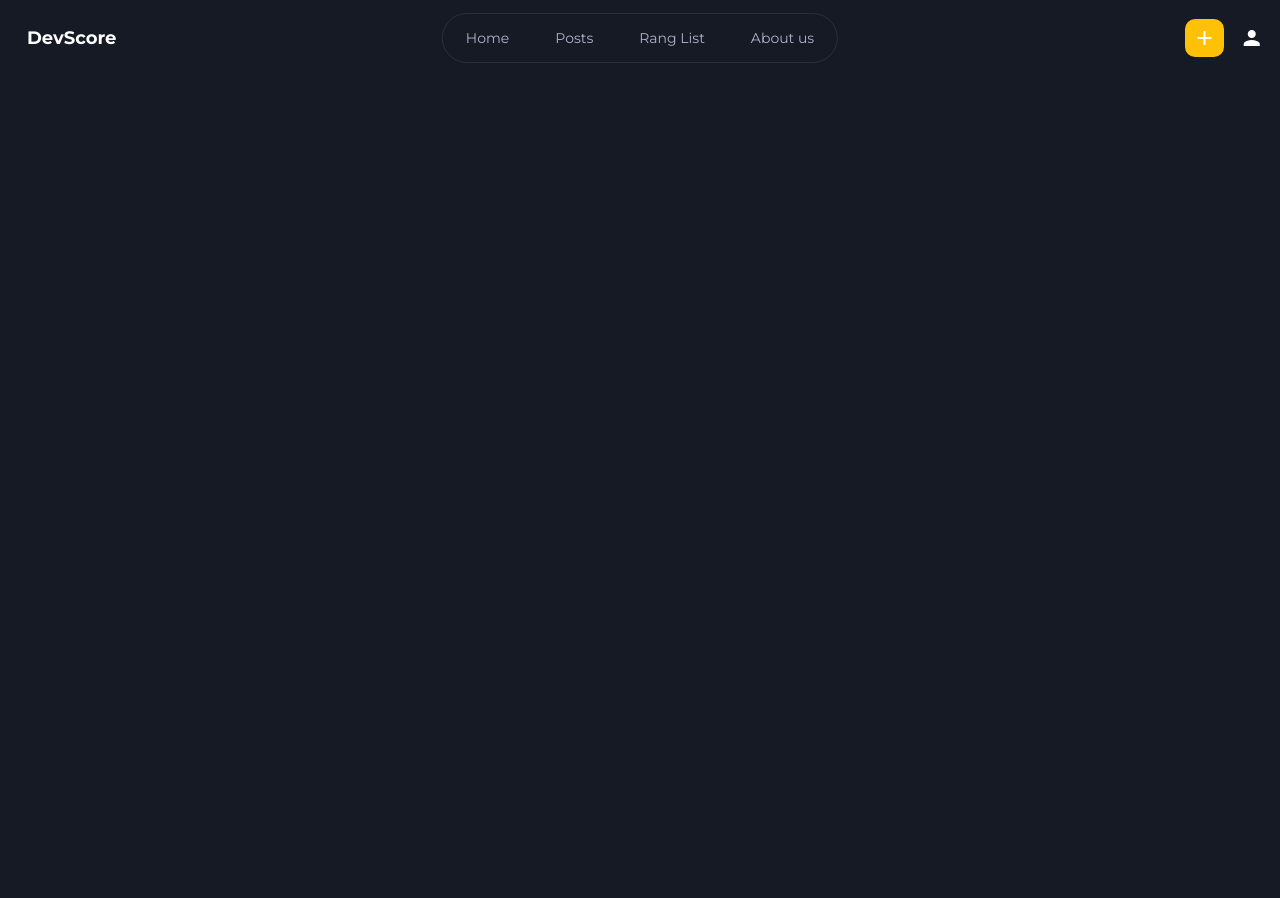
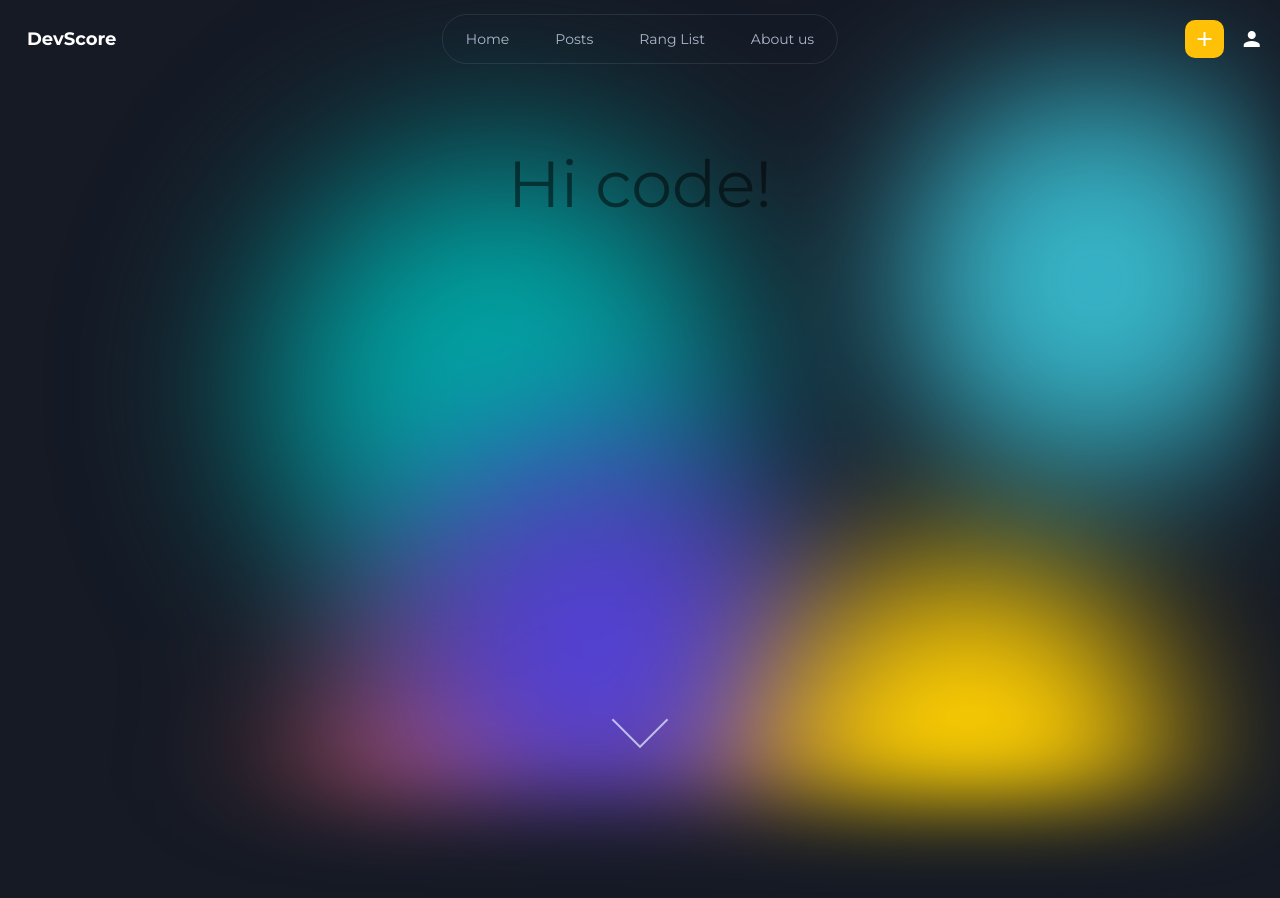
Before and after one commit to lekeee/dev-score, an Angular app: page / in a window 1280 px wide. Shown: the top 898 px of the page. Before the commit the page ends 800 px from the top, so only its background shows below. Built offline with nearby package versions, Linux system fonts and the light colour scheme.

Commit message:
home design started

```diff
--- a/src/app/app-routing.module.ts
+++ b/src/app/app-routing.module.ts
@@ -1,7 +1,10 @@
 import { NgModule } from '@angular/core';
 import { RouterModule, Routes } from '@angular/router';
+import { HomeComponent } from './components/home/home.component';
 
-const routes: Routes = [];
+const routes: Routes = [
+  { path:'', component:HomeComponent }
+];
 
 @NgModule({
   imports: [RouterModule.forRoot(routes)],
--- a/src/app/app.component.html
+++ b/src/app/app.component.html
@@ -1 +1,2 @@
 <app-header></app-header>
+<router-outlet></router-outlet>
--- a/src/app/app.module.ts
+++ b/src/app/app.module.ts
@@ -6,11 +6,13 @@ import { AppComponent } from './app.component';
 import { HeaderComponent } from './components/header/header.component';
 
 import { MatIconModule } from '@angular/material/icon';
+import { HomeComponent } from './components/home/home.component';
 
 @NgModule({
   declarations: [
     AppComponent,
-    HeaderComponent
+    HeaderComponent,
+    HomeComponent
   ],
   imports: [
     BrowserModule,
--- a/src/app/components/header/header.component.html
+++ b/src/app/components/header/header.component.html
@@ -1,6 +1,6 @@
 <header>
-    <div class="container" [ngClass]="{'scrolled': isScrolled}">
-        <a href="#" routerLink="/" class="logo" *ngIf="!isScrolled">DevScore</a>
+    <div class="container">
+        <a href="#" routerLink="/" class="logo" [ngClass]="{'slide-left': isScrolled}">DevScore</a>
         <nav>
             <ul>
                 <li>
@@ -15,9 +15,15 @@
                 <li>
                     <a href="#" routerLink="/about">About us</a>
                 </li>
+                <li *ngIf="isScrolled">
+                    <a href="#" routerLink=""><mat-icon>add</mat-icon></a>
+                </li>
+                <li *ngIf="isScrolled">
+                    <a href="#" routerLink=""><mat-icon>person</mat-icon></a>
+                </li>
             </ul>
         </nav>
-        <div class="left-header-div" *ngIf="!isScrolled">
+        <div class="right-header-div" [ngClass]="{'slide-right': isScrolled}">
             <a href="#" routerLink="" class="create">
                 <mat-icon>add</mat-icon>
             </a>
--- a/src/app/components/header/header.component.scss
+++ b/src/app/components/header/header.component.scss
@@ -1,19 +1,26 @@
 header{
+    position: fixed;
+    top: 0;
+    left: 0;
+    width: 100%;
     padding: 0.5em;
 }
 
-.container{
+.container {
     margin: 0 auto;
     display: flex;
     justify-content: space-between;
     align-items: center;
     position: relative;
+    min-height: 60px;
 }
 
 a.logo{
     padding: 1em;
     font-weight: bold;
     color: white;
+    visibility: visible;
+    transition: opacity 0.4s ease, transform 0.4s ease, visibility 0.4s ease;
 }
 
 nav {
@@ -30,19 +37,22 @@ nav ul{
     display: flex;
     padding: 0 0.5em 0 0.5em;
     gap: 1em;
+    align-items: center;
 }
 
 nav ul li a{
+    display: flex;
     padding: 1em;
-    display: inline-block;
     font-size: 14px;
     line-height: 20px;
     color: var(--gray-color);
 }
 
-.left-header-div{
+.right-header-div {
     display: flex;
     gap: 0.5em;
+    visibility: visible;
+    transition: opacity 0.4s ease, transform 0.4s ease, visibility 0.4s ease;
 }
 
 .profile{
@@ -63,7 +73,16 @@ nav ul li a{
     align-items: center;
 }
 
-.container.scrolled .logo,
-.container.scrolled .left-header-div {
-  display: none;
+.slide-left{
+    opacity: 0;
+    transform: translateX(-20px);
+    visibility: hidden;
+    pointer-events: none;
 }
+
+.slide-right{
+    opacity: 0;
+    transform: translateX(20px);
+    visibility: hidden;
+    pointer-events: none;
+}
--- a/src/app/components/header/header.component.ts
+++ b/src/app/components/header/header.component.ts
@@ -11,7 +11,6 @@ export class HeaderComponent {
   @HostListener('window:scroll', [])
   onScroll(){
     const scrollPosition = window.scrollY || document.documentElement.scrollTop || document.body.scrollTop || 0;
-
-    this.isScrolled = scrollPosition > 50;
+    this.isScrolled = scrollPosition > 60;
   }
 }
--- /dev/null
+++ b/src/app/components/home/home.component.html
@@ -0,0 +1,12 @@
+<div class="mesh-wrapper">
+    <div class="mesh-gradient gradient1"></div>
+    <div class="mesh-gradient gradient2"></div>
+    <div class="mesh-gradient gradient3"></div>
+    <div class="mesh-gradient gradient4"></div>
+    <div class="mesh-gradient gradient5"></div>
+</div>
+<div class="home-title-div">
+    <span>Hi code!</span>
+</div>
+<div class="arrow"></div>
+<p style="margin-top: 2200px;">text</p>
--- /dev/null
+++ b/src/app/components/home/home.component.scss
@@ -0,0 +1,120 @@
+.mesh-wrapper {
+  position: absolute;
+  top: 0;
+  left: 0;
+  width: 100%;
+  height: 100vh;
+  overflow: hidden;
+  filter: blur(40px);
+  z-index: -1;
+}
+
+.mesh-gradient {
+  position: absolute;
+  width:  400px;
+  height: 400px;
+  filter: blur(70px);
+  animation: move 10s ease-in-out infinite;
+  border-radius: 50%;
+}
+
+.gradient1 {
+  background: radial-gradient(circle at 50% 50%, #00B5AD, #008C95); /* Tirkizna */
+  top: 5%;
+  left: 5%;
+  animation-delay: 0s;
+}
+
+.gradient2 {
+  background: radial-gradient(circle at 50% 50%, #FF6B6B, #D45D5D); /* Korala */
+  top: 60%;
+  left: 10%;
+  animation-delay: 2s;
+}
+
+.gradient3 {
+  background: radial-gradient(circle at 50% 50%, #5C4BFF, #3A2C77); /* Ljubičasta */
+  top: 50%;
+  left: 25%;
+  animation-delay: 4s;
+}
+
+.gradient4 {
+  background: radial-gradient(circle at 50% 50%, #FFD700, #FFC107); /* Zlatna */
+  top: 70%;
+  left: 60%;
+  animation-delay: 6s;
+}
+
+.gradient5 {
+  background: radial-gradient(circle at 50% 50%, #3EC1D3, #2B9EB3); /* Mint */
+  top: 10%;
+  left: 70%;
+  animation-delay: 8s;
+}
+
+@keyframes move {
+  0%, 100% {
+    transform: translate(0, 0) scale(1);
+  }
+  50% {
+    transform: translate(20vw, 20vh) scale(1.2);
+  }
+}
+
+.home-title-div{
+  margin-top: 8em;
+  text-align: center;
+  display: flex;
+  flex-direction: column;
+  align-items: center;
+}
+
+.home-title-div span{
+  font-size: 65px;
+  opacity: 0.5;
+}
+
+.arrow,
+.arrow:before {
+  position: absolute;
+  left: 50%;
+}
+
+.arrow {
+  width: 40px;
+  height: 40px;
+  top: 90%;
+  margin: -20px 0 0 -20px;
+  transform: rotate(45deg);
+  -webkit-transform: rotate(45deg);
+  border-left: none;
+  border-top: none;
+  border-right: 2px var(--gray-color) solid;
+  border-bottom: 2px var(--gray-color) solid;
+}
+
+.arrow:before {
+  content: '';
+  width: 20px;
+  height: 20px;
+  top: 50%;
+  margin: -10px 0 0 -10px;
+  border-left: none;
+  border-top: none;
+  border-right: 1px var(--gray-color) solid;
+  border-bottom: 1px var(--gray-color) solid;
+  animation-duration: 2s;
+  animation-iteration-count: infinite;
+  animation-name: arrow;
+}
+
+@keyframes arrow {
+  0% {
+    opacity: 1;
+  }
+  100% {
+    opacity: 0;
+    transform: translate(-10px, -10px);
+  }
+};
```
Also changed, not shown: src/app/components/home/home.component.ts (added, +10 -0 lines), 1 other file (tests, documents, lock files or other folders).
